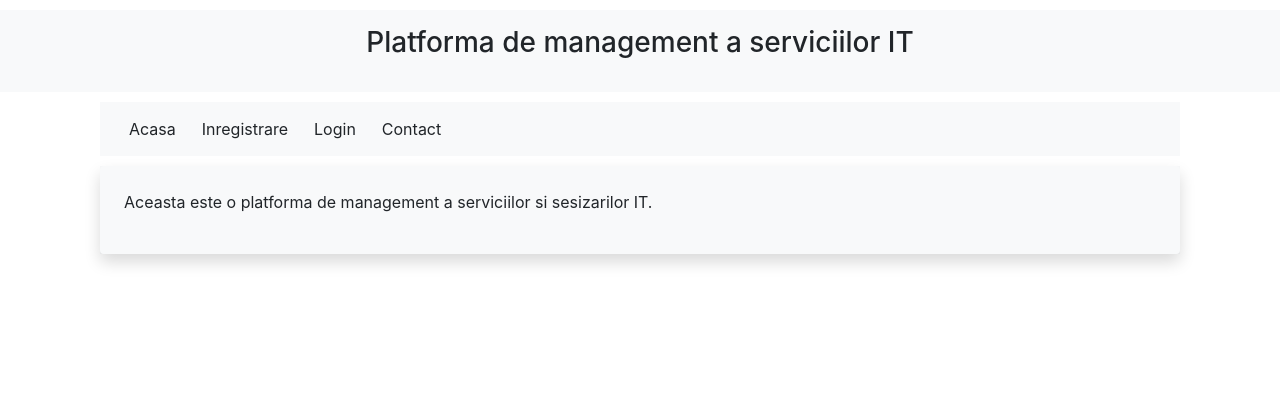
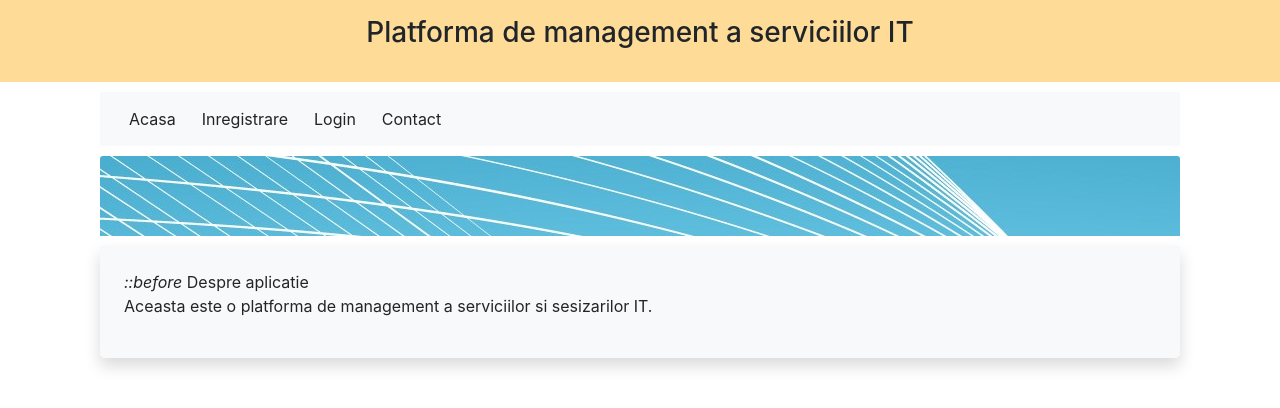
Before and after one commit to araduflorin/TicketingProjectDjango, a Django app: page / in a window 1280 px wide. Shown: the top 408 px of the page. Run offline with Django 4.2, Linux system fonts and the light colour scheme; some libraries are stand-ins or nearby versions.

Commit message:
Ver03.11

```diff
--- a/proiect/templates/aplicatieTicketing/general_index.html
+++ b/proiect/templates/aplicatieTicketing/general_index.html
@@ -2,13 +2,23 @@
 
 
 {% block content %}
-    <div class="container">
-        <div class="col-md-12">
-            <div class="p text-left bg-light" style="margin-top: 10px; ">
-                <div class="shadow p-4 mb-5 bg-body rounded">
-                    <p>Aceasta este o platforma de management a serviciilor si sesizarilor IT.</p>
+<div class="container">
+    <div class="col-md-12">
+        <div class="p text-left bg-light" style="margin-top: 10px; ">
+            <div class="shadow p-4 mb-5 bg-body rounded">
+                <div class="callout">
+                    <div class="callout callout-info">
+                        <div class="text-lg">
+                            <i class="fa fa-info">
+                                ::before
+                            </i>
+                            Despre aplicatie
+                        </div>
+                        <p>Aceasta este o platforma de management a serviciilor si sesizarilor IT.</p>
+                    </div>
                 </div>
             </div>
         </div>
     </div>
+</div>
 {% endblock %}
--- a/proiect/templates/aplicatieTicketing/ticket_view.html
+++ b/proiect/templates/aplicatieTicketing/ticket_view.html
@@ -2,10 +2,7 @@
 {% block content %}
 <div class="container">
     <div class="col-md-12">
-        <div class="p text-left bg-light" style="margin-top: n
-
-
-        10px; ">
+        <div class="p text-left bg-light" style="margin-top: 10px; ">
             <div class="card border-0 shadow rounded w-100" style="background-color: rgba(245, 245, 245, 0.4);  ">
                 <div class="card-header border-0" style="background:#ddb4ac">
                     <h5 class="widget-homepage-desc text-center">Raport tichete</h5>
--- a/proiect/templates/aplicatieTicketing/user_form.html
+++ b/proiect/templates/aplicatieTicketing/user_form.html
@@ -3,7 +3,7 @@
 {% block content %}
 <div class="container">
     <div class="col-md-12">
-        <div class="p text-left bg-light" style="margin-top: 110px; ">
+        <div class="p text-left bg-light" style="margin-top: 10px; ">
            <div class="card border-0 shadow rounded w-100" style="background-color: rgba(245, 245, 245, 0.4);  ">
                 <div class="card-header border-0" style="background:#ddb4ac">
                     <h5 class="widget-homepage-desc text-center">Raport utilizatori</h5>
--- a/proiect/templates/base.html
+++ b/proiect/templates/base.html
@@ -2,7 +2,7 @@
 <head>
     {% load static %}
     <title>Platforma de management a serviciilor IT</title>
-    <div class="p-3 text-center bg-light" style="margin-top: 10px;">
+    <div class="p-3 text-center" style=" background-color: #fedc97  ;">
         <h3 class="mb-3"> Platforma de management a serviciilor IT</h3>
     </div>
 
@@ -12,6 +12,8 @@
         <script src="{% static 'css/bootstrap532.min.js' %}" type="text/javascript"></script>
         <script src="{% static 'css/jquery360.slim.js' %}" type="text/javascript"></script>
         <script src="{% static 'css/bootstrap460.min.js' %}" type="text/javascript"></script>
+
+        <script src=" https://cdn.jsdelivr.net/npm/gitbook-plugin-bootstrap-callout@0.1.2/index.min.js "></script>
 
 </head>
 <body>
@@ -27,7 +29,12 @@
                 </div>
             </div>
 </div>
-
+<div class="container">
+    <div class="col-md-12">
+        <div class="card-header border-0" style="background:#ddb4ac; height: 10%; margin-top: 10px; background-image:url({% static 'BannerBlue.jpg' %}); ">
+        </div>
+    </div>
+</div>
 
 {% block content %}
 {% endblock %}
--- a/proiect/userprofile/forms.py
+++ b/proiect/userprofile/forms.py
@@ -4,7 +4,6 @@ from django.contrib.auth.models import User
 from django.forms import TextInput, PasswordInput, EmailInput
 
 
-# class NewAccountForm(forms.ModelForm):
 class NewAccountForm(UserCreationForm):
     class Meta:
         model = User
```
